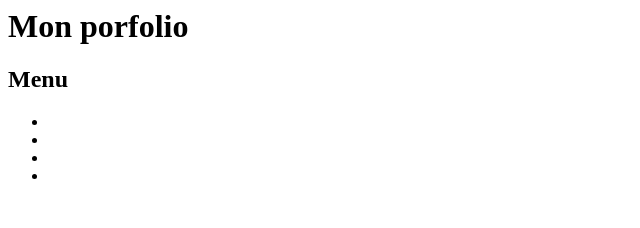
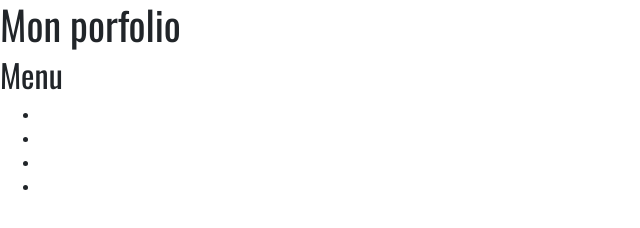
Before and after one commit to Lily260787/OC, a plain HTML site: page index.html in a window 1280 px wide. Shown: the whole page, without its empty margins (0-640 px from the left). Drawn offline with nearby package versions, Linux system fonts and the light colour scheme.

Commit message:
Add ressources link
Add font ressource, stylesheet ressource, bootstrap and Jquery ressource

```diff
--- a/index.html
+++ b/index.html
@@ -1,6 +1,11 @@
 <html>
 <body>
 <head>
+      <link href="https://fonts.googleapis.com/css?family=Open+Sans|Pacifico|Oswald" rel="stylesheet">
+        <link rel="stylesheet" href="../css/bootstrap.min.css"/>
+        <link rel="stylesheet" href="style.css"/>
+        <script src="../js/jquery-3.1.1.js"></script>
+        <script src="../js/bootstrap.min.js"></script>
 <head>
 <h1> Mon porfolio</h1>
 
```
